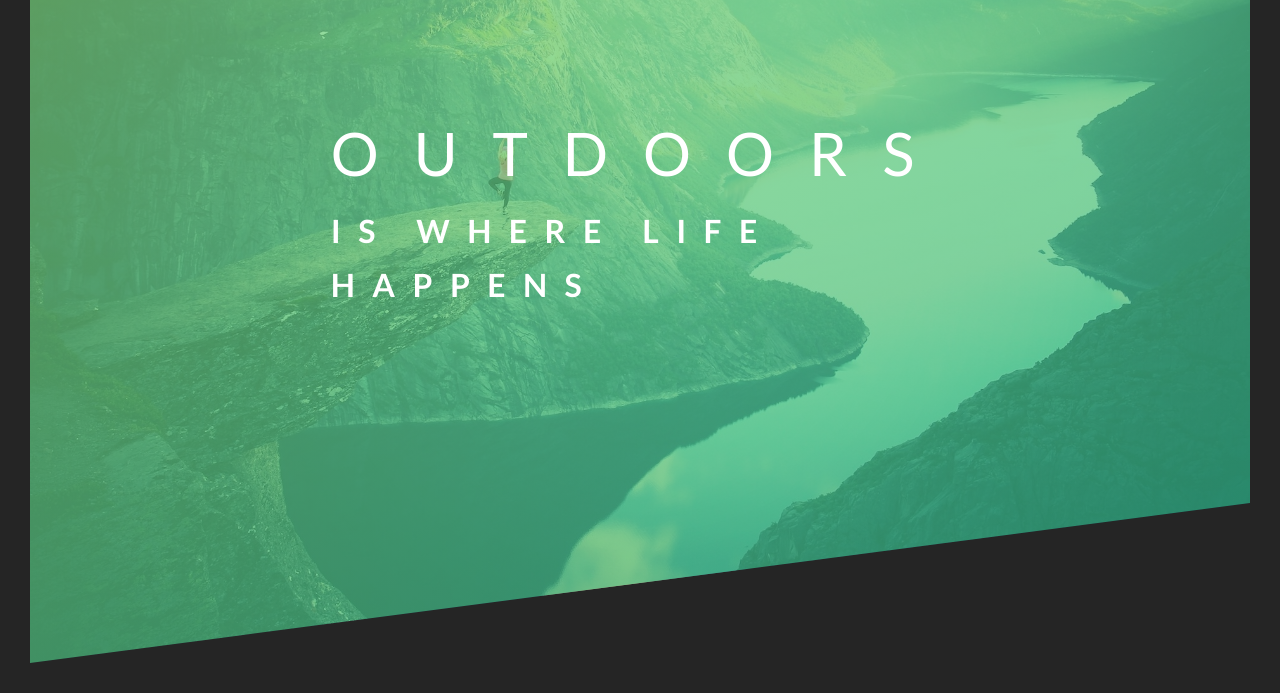
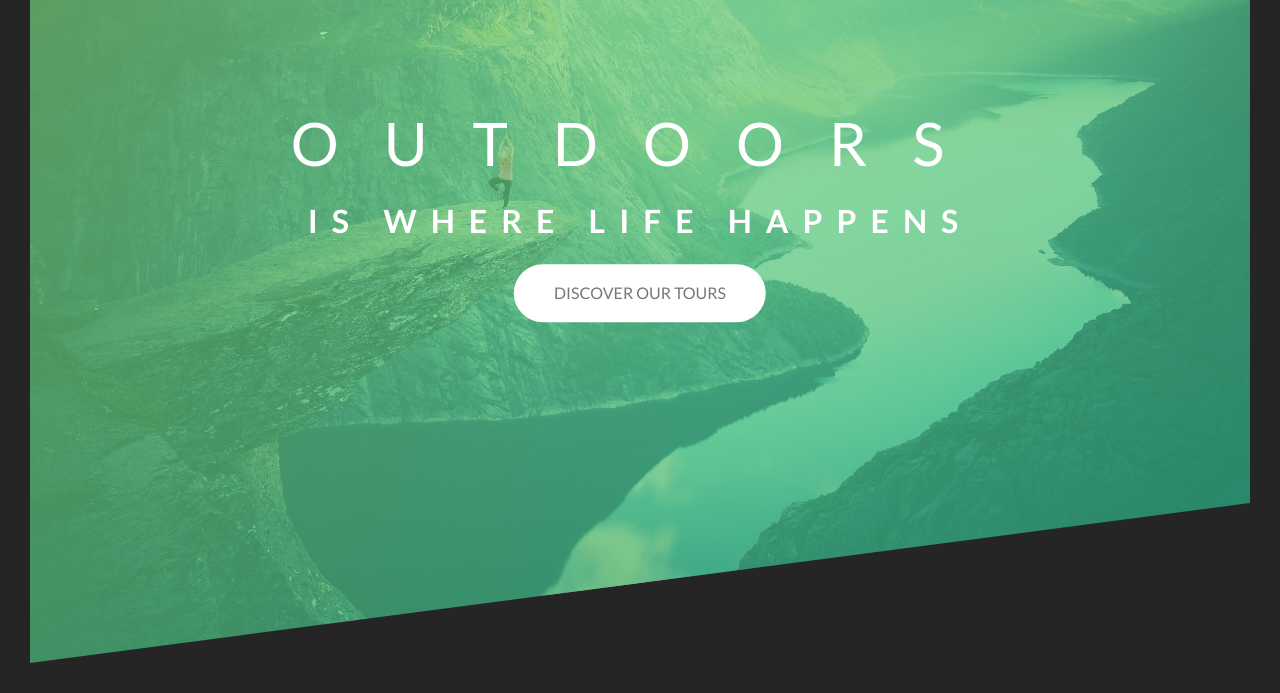
Before and after one commit to dembreus/Natours, a plain HTML site: page index.html in a window 1280 px wide. Shown: the part 127-820 px from the top of the page. Drawn offline with Linux system fonts and the light colour scheme.

Commit message:
Started animations for text box area and created button.

```diff
--- a/css/style.css
+++ b/css/style.css
@@ -53,23 +53,87 @@ body {
   top: 40%;
   left: 50%;
   transform: translate(-50%, -50%);
+  text-align: center;
 }
 
 .heading-primary {
   color: #fff;
   text-transform: uppercase;
+  backface-visibility: hidden;
+  margin-bottom: 16px;
 }
 
 .heading-primary-main {
   display: block;
   font-size: 60px;
   font-weight: 400;
-  letter-spacing: 35px;
+  letter-spacing: 45px;
+
+  animation: moveInLeft 1s ease-out;
 }
 
 .heading-primary-sub {
   display: block;
   font-size: 20;
   font-weight: 700;
-  letter-spacing: 17.4px;
+  letter-spacing: 14px;
+
+  animation: moveInRight 1s ease-out;
 }
+
+@keyframes moveInLeft {
+  0% {
+    opacity: 0;
+    transform: translateX(-10vw);
+  }
+
+  80% {
+    transform: translateX(2vw);
+  }
+
+  100% {
+    opacity: 1;
+    transform: translateX(0);
+  }
+}
+
+@keyframes moveInRight {
+  0% {
+    opacity: 0;
+    transform: translateX(10vw);
+  }
+
+  80% {
+    transform: translateX(-2vw);
+  }
+
+  100% {
+    opacity: 1;
+    transform: translateX(0);
+  }
+}
+
+.btn:link,
+.btn:visited {
+  text-transform: uppercase;
+  text-decoration: none;
+  padding: 15px 40px;
+  display: inline-block;
+  border-radius: 100px;
+  transition: all 0.2s;
+}
+
+.btn:hover {
+  transform: translateY(-3px);
+  box-shadow: 0 10px 20px rgba(0, 0, 0, 0.2);
+}
+
+.btn:active {
+  transform: translateY(3px);
+  box-shadow: 0 5px 10px rgba(0, 0, 0, 0.2);
+}
+
+.btn-white {
+  background-color: #fff;
+  color: #777;
+}
--- a/index.html
+++ b/index.html
@@ -24,6 +24,7 @@
           <span class="heading-primary-main">Outdoors</span
           ><span class="heading-primary-sub">is where life happens</span>
         </h1>
+        <a href="#" class="btn btn-white">Discover Our Tours</a>
       </div>
     </header>
   </body>
```
